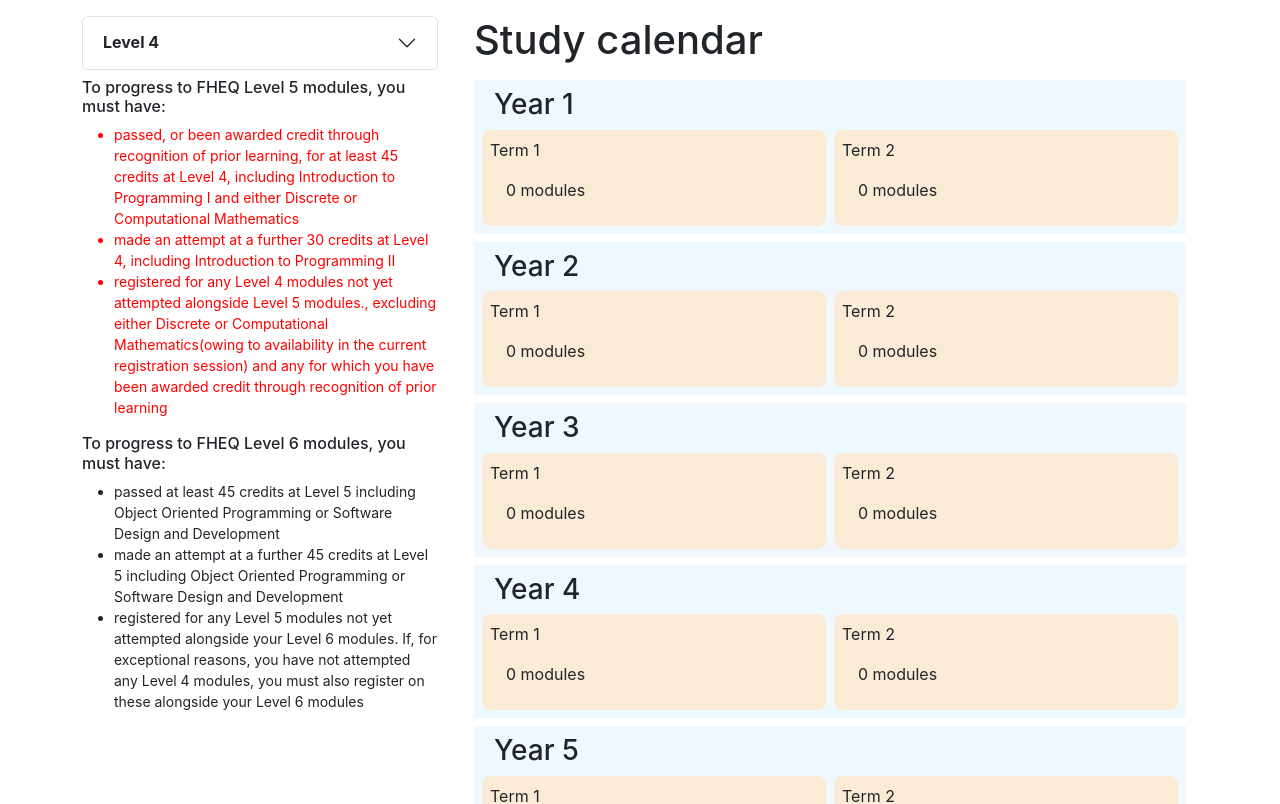
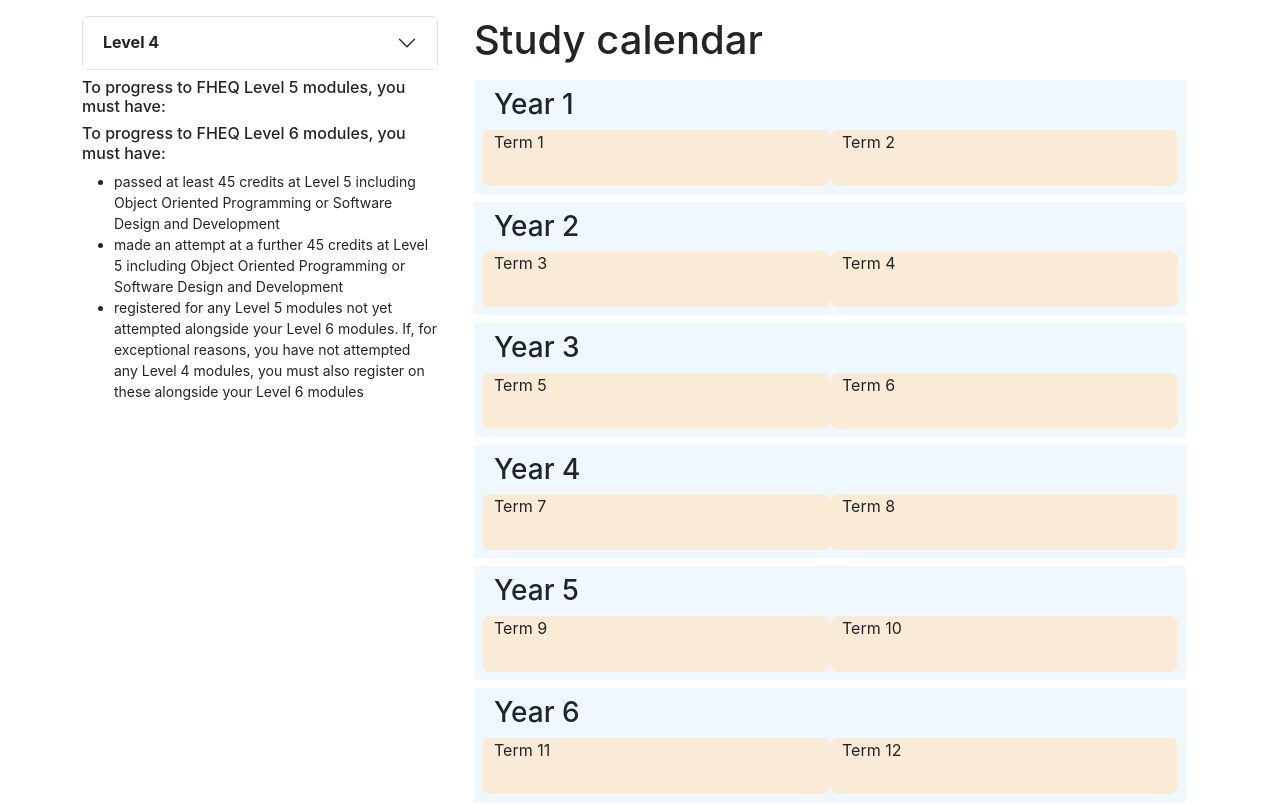
Before and after one commit to DJablonskis/uolcsplanner, a React (Create React App) app: page / in a window 1280 px wide. Shown: the top 804 px of the page. Built offline with nearby package versions, Linux system fonts and the light colour scheme.

Commit message:
Refactoring
Started changing state structure.

```diff
--- a/src/App.tsx
+++ b/src/App.tsx
@@ -1,6 +1,5 @@
 import React, { useState } from "react";
 import "./App.css";
-import modules from "./courses";
 
 import ModuleSection from "./components/ModuleSection";
 import Calendar from "./components/Calendar";
@@ -12,42 +11,20 @@ import { DragDropContext } from "react-beautiful-dnd";
 import { Status, Term } from "./interfaces/types";
 
 function App() {
-  const [courses, setCourses] = useState(modules);
-
   const [terms, setTerms] = useState<Term[]>([
-    { codes: [] },
-    { codes: [] },
-    { codes: [] },
-    { codes: [] },
-    { codes: [] },
-    { codes: [] },
-    { codes: [] },
-    { codes: [] },
-    { codes: [] },
-    { codes: [] },
-    { codes: [] },
-    { codes: [] },
+    { takenCourses: [] },
+    { takenCourses: [] },
+    { takenCourses: [] },
+    { takenCourses: [] },
+    { takenCourses: [] },
+    { takenCourses: [] },
+    { takenCourses: [] },
+    { takenCourses: [] },
+    { takenCourses: [] },
+    { takenCourses: [] },
+    { takenCourses: [] },
+    { takenCourses: [] },
   ]);
-
-  let increaseCourseStatus = (code: string) => {
-    setCourses((oldState) => {
-      let i = oldState.findIndex((a) => a.code === code);
-      let n = [...oldState];
-      let s = (oldState[i].status + 1) % 4;
-      n[i] = { ...oldState[i], status: s };
-
-      return n;
-    });
-  };
-
-  let setCourseStatus = (code: string, s: Status) => {
-    setCourses((oldState) => {
-      let i = oldState.findIndex((a) => a.code === code);
-      let n = [...oldState];
-      n[i] = { ...oldState[i], status: s };
-      return n;
-    });
-  };
 
   function handleOnDragEnd(result: any) {
     console.log(result);
@@ -56,23 +33,7 @@ function App() {
         let data = result.destination.droppableId.split("-");
         addToTerm(parseInt(data[1]), result.draggableId);
       } else if (result.source.droppableId === result.destination.droppableId) {
-        setCourses((oldState) => {
-          let all = oldState.filter(
-            (c) => c.lvl === parseInt(result.source.droppableId)
-          );
-          let updated = [...all];
-
-          let [moved] = updated.splice(result.source.index, 1);
-
-          updated.splice(result.destination.index, 0, moved);
-
-          return [
-            ...updated,
-            ...oldState.filter(
-              (x) => x.lvl !== parseInt(result.source.droppableId)
-            ),
-          ];
-        });
+        // TODO: handle drop
       } else {
         console.log("not supported");
       }
@@ -85,11 +46,11 @@ function App() {
     setTerms((old) => {
       // TODO: logic for dublicates and alowed modules to be checked
 
-      if (old[term].codes.length < 4) {
+      if (old[term].takenCourses.length < 4) {
         //maximum of modules not reached
         // TODO: Display toast message
 
-        if (old[term].codes.filter((m) => m.code === id).length > 0) {
+        if (old[term].takenCourses.filter((m) => m.code === id).length > 0) {
           // Cant have 2 same modules in a term
           // TODO: Display toast message
           return old;
@@ -97,10 +58,11 @@ function App() {
 
         let n = [...old];
         n[term] = {
-          codes: [...old[term].codes, { code: id, status: Status.Selected }],
+          takenCourses: [
+            ...old[term].takenCourses,
+            { code: id, status: Status.Selected, term: term },
+          ],
         };
-
-        setCourseStatus(id, Status.Selected);
 
         return n;
       }
@@ -127,7 +89,7 @@ function App() {
       <Container>
         <Row>
           <Col md={6} lg={5} xl={4} xxl={3}>
-            <ModuleSection inc={increaseCourseStatus} modules={courses} />
+            <ModuleSection terms={terms} />
           </Col>
           <Col>
             <Calendar terms={terms} />
--- a/src/components/ModuleAccordion.tsx
+++ b/src/components/ModuleAccordion.tsx
@@ -1,17 +1,23 @@
 import Accordion from "react-bootstrap/Accordion";
 import ListGroup from "react-bootstrap/ListGroup";
 import Mod from "./Mod";
-import { Module } from "../interfaces/types";
+import { Term, Status } from "../interfaces/types";
 import { Draggable, Droppable } from "react-beautiful-dnd";
+import { Courses, getCourseInstances } from "../courses";
 
 interface Props {
-  m: Module[];
+  terms: Term[];
   lvl: number;
-  inc: Function;
 }
 
-const ModuleAccordion = ({ m, lvl, inc }: Props) => {
-  let modules = m.filter((l) => l.lvl === lvl);
+const ModuleAccordion = ({ terms, lvl }: Props) => {
+  let modules = Courses.filter((l) => l.lvl === lvl);
+
+  let droppableModules = modules.map((m) => {
+    let instances = getCourseInstances(terms, m.code);
+  });
+
+  let available = modules.filter((l) => l.status === Status.None);
 
   return (
     <Accordion className="mb-2">
@@ -20,28 +26,33 @@ const ModuleAccordion = ({ m, lvl, inc }: Props) => {
           <strong>Level {lvl}</strong>
         </Accordion.Header>
         <Accordion.Body>
-          <Droppable droppableId={lvl.toString()}>
+          {available.length > 0 ? (
+            <Droppable droppableId={lvl.toString()} isDropDisabled={true}>
               {(provided) => (
                 <ListGroup
                   variant="flush"
                   {...provided.droppableProps}
                   ref={provided.innerRef}
                 >
-                {m
-                  .filter((l) => l.lvl === lvl)
-                  .map((mod, i) => (
+                  {available.map((mod, i) => (
                     <Draggable
+                      // isDragDisabled={
+                      //   mod.status === Status.Completed ||
+                      //   mod.status === Status.Selected
+                      // }
                       key={"year" + mod.code}
                       draggableId={mod.code}
                       index={i}
                     >
-                      {(provided) => (
+                      {(provided, snapshot) => (
                         <div
                           {...provided.dragHandleProps}
                           {...provided.draggableProps}
                           ref={provided.innerRef}
                         >
                           <Mod
+                            editable={true}
+                            isDragging={snapshot.isDragging}
                             inc={inc}
                             key={mod.code as React.Key}
                             module={mod}
@@ -54,6 +65,15 @@ const ModuleAccordion = ({ m, lvl, inc }: Props) => {
                 </ListGroup>
               )}
             </Droppable>
+          ) : (
+            <div>
+              <h5>All modules selected</h5>
+              <p>
+                If you cant access higher level modules, makes sure you mark
+                "Completed" or "Attempted" modules in the calendar view.
+              </p>
+            </div>
+          )}
         </Accordion.Body>
       </Accordion.Item>
     </Accordion>
--- a/src/components/ModuleSection.tsx
+++ b/src/components/ModuleSection.tsx
@@ -1,58 +1,48 @@
-import { Status, Module } from "../interfaces/types";
+import { Status, Module, Term } from "../interfaces/types";
 import ModuleAccordion from "./ModuleAccordion";
 
 interface Props {
-  modules: Module[];
-  inc: Function;
+  terms: Term[];
 }
 
-function lvl5Access(m: Module[]) {
-  let mods = m.filter((x) => x.lvl === 4);
-
-  let cmCompleted =
-    mods.find((x) => x.code === "CM1015")?.status === Status.Completed;
-  let dmCompleted =
-    mods.find((x) => x.code === "CM1020")?.status === Status.Completed;
-  let itpCompleted =
-    mods.find((x) => x.code === "CM1005")?.status === Status.Completed;
-
-  let credits = mods
-    .filter((x) => x.status === Status.Completed)
-    .reduce((a, c) => a + c.credits, 0);
-
-  let lvl5bp1 = (dmCompleted || cmCompleted) && itpCompleted && credits >= 45;
-
-  let itp2Status = mods.find((x) => x.code === "CM1010")?.status;
-  let ipt2Attempted = itp2Status ? itp2Status > 1 : false;
-
-  let attemptedCredits = mods
-    .filter((x) => x.status > Status.Selected)
-    .reduce((a, c) => a + c.credits, 0);
-
-  let lvl5bp2 = ipt2Attempted && lvl5bp1 && attemptedCredits >= 75;
-
-  let lvl5bp3 = mods.filter((x) => x.status < Status.Selected).length === 0;
-
-  let lvl5Available = lvl5bp1 && lvl5bp2 && lvl5bp3;
-
-  return { available: lvl5Available, bp1: lvl5bp1, bp2: lvl5bp2, bp3: lvl5bp3 };
+function lvl5Access(terms: Term[]) {
+  // let mods = m.filter((x) => x.lvl === 4);
+  // let cmCompleted =
+  //   mods.find((x) => x.code === "CM1015")?.status === Status.Completed;
+  // let dmCompleted =
+  //   mods.find((x) => x.code === "CM1020")?.status === Status.Completed;
+  // let itpCompleted =
+  //   mods.find((x) => x.code === "CM1005")?.status === Status.Completed;
+  // let credits = mods
+  //   .filter((x) => x.status === Status.Completed)
+  //   .reduce((a, c) => a + c.credits, 0);
+  // let lvl5bp1 = (dmCompleted || cmCompleted) && itpCompleted && credits >= 45;
+  // let itp2Status = mods.find((x) => x.code === "CM1010")?.status;
+  // let ipt2Attempted = itp2Status ? itp2Status > 1 : false;
+  // let attemptedCredits = mods
+  //   .filter((x) => x.status > Status.Selected)
+  //   .reduce((a, c) => a + c.credits, 0);
+  // let lvl5bp2 = ipt2Attempted && lvl5bp1 && attemptedCredits >= 75;
+  // let lvl5bp3 = mods.filter((x) => x.status < Status.Selected).length === 0;
+  // let lvl5Available = lvl5bp1 && lvl5bp2 && lvl5bp3;
+  // return { available: lvl5Available, bp1: lvl5bp1, bp2: lvl5bp2, bp3: lvl5bp3 };
 }
 
-function ModuleSection({ modules, inc }: Props): JSX.Element {
+function ModuleSection({ terms }: Props): JSX.Element {
   let lvl6Available = false;
 
-  let lvl5 = lvl5Access(modules);
+  let lvl5 = lvl5Access(terms);
 
   return (
     <div>
-      <ModuleAccordion inc={inc} m={modules} lvl={4} />
-      {lvl5.available ? (
-        <ModuleAccordion inc={inc} m={modules} lvl={5} />
+      <ModuleAccordion terms={terms} lvl={4} />
+      {false ? ( // lvl5.available
+        <ModuleAccordion terms={terms} lvl={5} />
       ) : (
         <div>
           <h6> To progress to FHEQ Level 5 modules, you must have:</h6>
           <small>
-            <ul>
+            {/* <ul>
               <li style={{ color: lvl5.bp1 ? "black" : "red" }}>
                 passed, or been awarded credit through recognition of prior
                 learning, for at least 45 credits at Level 4, including
@@ -70,13 +60,13 @@ function ModuleSection({ modules, inc }: Props): JSX.Element {
                 session) and any for which you have been awarded credit through
                 recognition of prior learning
               </li>
-            </ul>
+            </ul> */}
           </small>
         </div>
       )}
 
       {lvl6Available ? (
-        <ModuleAccordion inc={inc} m={modules} lvl={6} />
+        <ModuleAccordion terms={terms} lvl={6} />
       ) : (
         <div>
           <h6>To progress to FHEQ Level 6 modules, you must have:</h6>
--- a/src/components/Year.tsx
+++ b/src/components/Year.tsx
@@ -1,13 +1,41 @@
 import { Droppable } from "react-beautiful-dnd";
 import Col from "react-bootstrap/Col";
 import Row from "react-bootstrap/Row";
+import { Courses } from "../courses";
 import { Term } from "../interfaces/types";
+import Mod from "./Mod";
 import "./Year.css";
 
 interface Props {
   number: number;
   terms: Term[];
 }
+
+let TermDropable = ({ term, i }: { term: Term; i: number }) => {
+  return (
+    <Col xs={6} className="term">
+      <div>Term {i + 1}</div>
+      <Droppable
+        isDropDisabled={term.takenCourses.length > 3}
+        droppableId={`term-${i}`}
+      >
+        {(provided) => (
+          <div
+            className="droparea"
+            {...provided.droppableProps}
+            ref={provided.innerRef}
+          >
+            {term.takenCourses.map((tm) => (
+              <Mod module={tm} />
+            ))}
+
+            {provided.placeholder}
+          </div>
+        )}
+      </Droppable>
+    </Col>
+  );
+};
 
 let Year = ({ terms, number }: Props) => {
   console.log(terms);
@@ -19,36 +47,8 @@ let Year = ({ terms, number }: Props) => {
       <Col xs={12}>
         <h3>Year {number}</h3>
       </Col>
-      <Col className="term p-2 me-2">
-        <div>Term 1</div>
-        <Droppable droppableId={`term-${t1}`}>
-          {(provided) => (
-            <div
-              className="droparea"
-              {...provided.droppableProps}
-              ref={provided.innerRef}
-            >
-              {terms[t1].codes.length + " modules"}
-              {provided.placeholder}
-            </div>
-          )}
-        </Droppable>
-      </Col>
-      <Col className="term p-2">
-        <div>Term 2</div>
-        <Droppable droppableId={`term-${t2}`}>
-          {(provided) => (
-            <div
-              {...provided.droppableProps}
-              ref={provided.innerRef}
-              className="droparea"
-            >
-              {terms[t2].codes.length + " modules"}
-              {provided.placeholder}
-            </div>
-          )}
-        </Droppable>
-      </Col>
+      <TermDropable term={terms[t1]} i={t1} />
+      <TermDropable term={terms[t2]} i={t2} />
     </Row>
   );
 };
--- a/src/courses.tsx
+++ b/src/courses.tsx
@@ -1,12 +1,27 @@
-import { Module } from "./interfaces/types";
+import { Module, Term, TermModule } from "./interfaces/types";
 
-const modules: Module[] = [
+export const getCourseInstances = (terms: Term[], courseCode: string) => {
+  let instances: TermModule[] = [];
+  terms.forEach((t, i) => {
+    t.takenCourses.forEach((c) => {
+      if (c.code === courseCode) {
+        instances.push({
+          term: i,
+          code: courseCode,
+          status: c.status,
+        });
+      }
+    });
+  });
+  return instances;
+};
+
+export const Courses: Module[] = [
   {
     name: "Algorithms and Data Structures I",
     id: "ADS1",
     slack: "#cm1035-algos-data-i",
     credits: 15,
-    status: 0,
     code: "CM1035",
     lvl: 4,
   },
@@ -15,7 +30,6 @@ const modules: Module[] = [
     id: "CM",
     slack: "#cm1015-computational-math",
     credits: 15,
-    status: 0,
     code: "CM1015",
     lvl: 4,
   },
@@ -24,7 +38,6 @@ const modules: Module[] = [
     id: "DM",
     slack: "#cm1020-discrete-math",
     credits: 15,
-    status: 0,
     code: "CM1020",
     lvl: 4,
   },
@@ -33,7 +46,6 @@ const modules: Module[] = [
     id: "FCS",
     slack: "#cm1025-fundamental-cs",
     credits: 15,
-    status: 0,
     code: "CM1025",
     lvl: 4,
   },
@@ -42,7 +54,6 @@ const modules: Module[] = [
     id: "HCW",
     slack: "#cm1030-hcw",
     credits: 15,
-    status: 0,
     code: "CM1030",
     lvl: 4,
   },
@@ -51,7 +62,6 @@ const modules: Module[] = [
     id: "ITP1",
     slack: "#cm1005-intro-prog-i",
     credits: 15,
-    status: 0,
     code: "CM1005",
     lvl: 4,
   },
@@ -60,7 +70,6 @@ const modules: Module[] = [
     id: "ITP2",
     slack: "#cm1010-intro-prog-ii",
     credits: 15,
-    status: 0,
     code: "CM1010",
     lvl: 4,
   },
@@ -69,7 +78,6 @@ const modules: Module[] = [
     id: "WD",
     slack: "#cm1040-web-dev",
     credits: 15,
-    status: 0,
     code: "CM1040",
     lvl: 4,
   },
@@ -78,7 +86,6 @@ const modules: Module[] = [
     id: "ASP",
     slack: "#cm2020-agile-software-projects",
     credits: 15,
-    status: 0,
     code: "CM2020",
     lvl: 5,
   },
@@ -87,7 +94,6 @@ const modules: Module[] = [
     id: "ADS2",
     slack: "#cm2035-algos-data-ii",
     credits: 15,
-    status: 0,
     code: "CM2035",
     lvl: 5,
   },
@@ -96,7 +102,6 @@ const modules: Module[] = [
     id: "CSec",
     slack: "#cm2025-computer-security",
     credits: 15,
-    status: 0,
     code: "CM2025",
     lvl: 5,
   },
@@ -105,7 +110,6 @@ const modules: Module[] = [
     id: "DNW",
     slack: "#cm2040-databases-networks-web",
     credits: 15,
-    status: 0,
     code: "CM2040",
     lvl: 5,
   },
@@ -114,7 +118,6 @@ const modules: Module[] = [
     id: "GP",
     slack: "#cm2030-graphics-programming",
     credits: 15,
-    status: 0,
     code: "CM2030",
     lvl: 5,
   },
@@ -123,7 +126,6 @@ const modules: Module[] = [
     id: "OOP",
     slack: "#cm2005-object-oriented-programming",
     credits: 15,
-    status: 0,
     code: "CM2005",
     lvl: 5,
   },
@@ -132,7 +134,6 @@ const modules: Module[] = [
     id: "PWD",
     slack: "#cm2015-programming-with-data",
     credits: 15,
-    status: 0,
     code: "CM2015",
     lvl: 5,
   },
@@ -141,7 +142,6 @@ const modules: Module[] = [
     id: "SDD",
     slack: "#cm2010-software-design-development",
     credits: 15,
-    status: 0,
     code: "CM2010",
     lvl: 5,
   },
@@ -149,7 +149,6 @@ const modules: Module[] = [
   {
     name: "3D Graphics and Animation",
     credits: 15,
-    status: 0,
     code: "CM3045",
     lvl: 6,
     id: "3DGA",
@@ -159,7 +158,6 @@ const modules: Module[] = [
   {
     name: "Advanced Web Development",
     credits: 15,
-    status: 0,
     code: "CM3035",
     lvl: 6,
     id: "AWD",
@@ -169,7 +167,6 @@ const modules: Module[] = [
   {
     name: "Artificial Intelligence",
     credits: 15,
-    status: 0,
     code: "CM3020",
     lvl: 6,
     id: "AI",
@@ -179,7 +176,6 @@ const modules: Module[] = [
   {
     name: "Data Science",
     credits: 15,
-    status: 0,
     code: "CM3005",
     lvl: 6,
     id: "DS",
@@ -188,7 +184,6 @@ const modules: Module[] = [
   {
     name: "Databases and Advanced Data Techniques",
     credits: 15,
-    status: 0,
     code: "CM3010",
     lvl: 6,
     id: "DADT",
@@ -198,7 +193,6 @@ const modules: Module[] = [
   {
     name: "Games Development",
     credits: 15,
-    status: 0,
     code: "CM3030",
     lvl: 6,
     id: "GD",
@@ -207,7 +201,6 @@ const modules: Module[] = [
   {
     name: "Intelligent Signal Processing",
     credits: 15,
-    status: 0,
     code: "CM3065",
     lvl: 6,
     id: "ISP",
@@ -217,7 +210,6 @@ const modules: Module[] = [
   {
     name: "Machine Learning and Neural Networks",
     credits: 15,
-    status: 0,
     code: "CM3015",
     lvl: 6,
     id: "MLNN",
@@ -226,7 +218,6 @@ const modules: Module[] = [
   {
     name: "Mobile Development",
     credits: 15,
-    status: 0,
     code: "CM3050",
     lvl: 6,
     id: "MD",
@@ -236,7 +227,6 @@ const modules: Module[] = [
   {
     name: "Natural Language Processing",
     credits: 15,
-    status: 0,
     code: "CM3060",
     lvl: 6,
     id: "NLP",
@@ -246,7 +236,6 @@ const modules: Module[] = [
   {
     name: "Physical Computing and Internet of Things",
     credits: 15,
-    status: 0,
     code: "CM3040",
     lvl: 6,
     id: "IOT",
@@ -256,12 +245,9 @@ const modules: Module[] = [
   {
     name: "Virtual Reality",
     credits: 15,
-    status: 0,
     code: "CM3025",
     lvl: 6,
     id: "VR",
     slack: "#cm3025-virtual-reality",
   },
 ];
-
-export default modules;
--- a/src/interfaces/types.tsx
+++ b/src/interfaces/types.tsx
@@ -8,10 +8,11 @@ export enum Status {
 export type TermModule = {
   code: string;
   status: Status;
+  term: number;
 };
 
 export interface Term {
-  codes: TermModule[];
+  takenCourses: TermModule[];
 }
 
 export interface Module {
@@ -19,7 +20,6 @@ export interface Module {
   id: string;
   slack: string;
   credits: 0 | 15 | 30;
-  status: Status;
   lvl: 4 | 5 | 6;
   code: string;
 }
```
Also changed, not shown: src/components/Mod.tsx (+14 -15 lines). Lines whose indentation alone changed are shown as unchanged.
